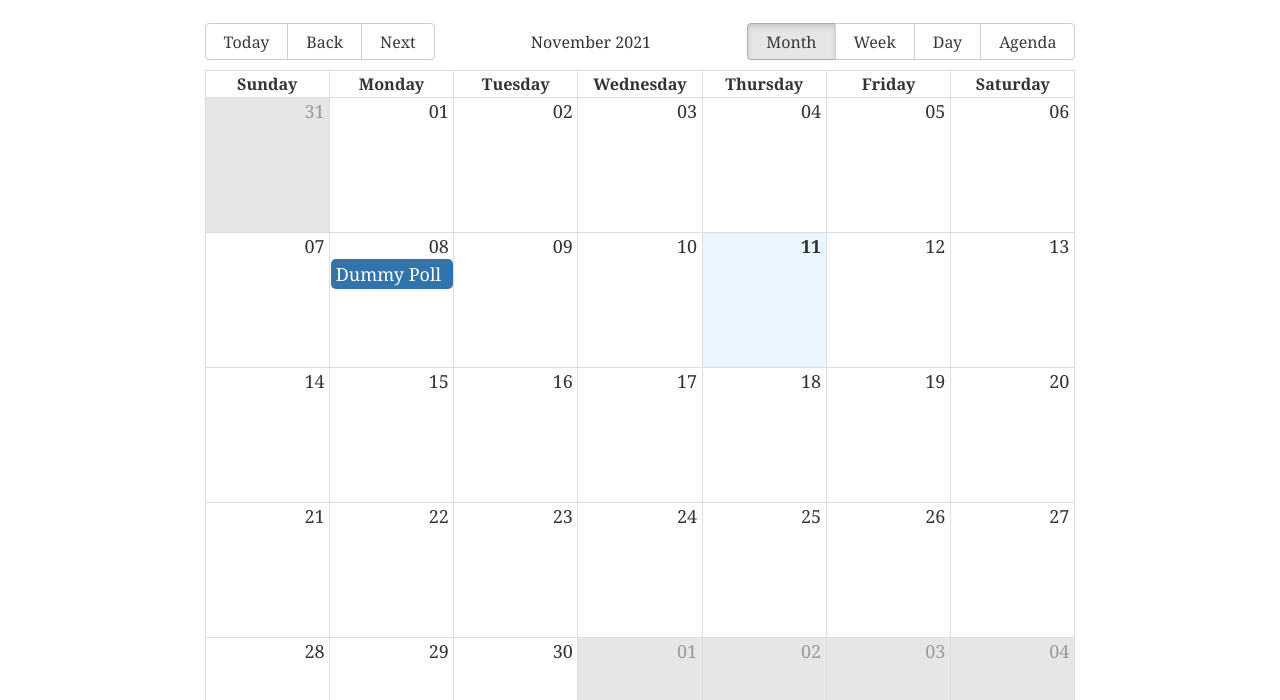
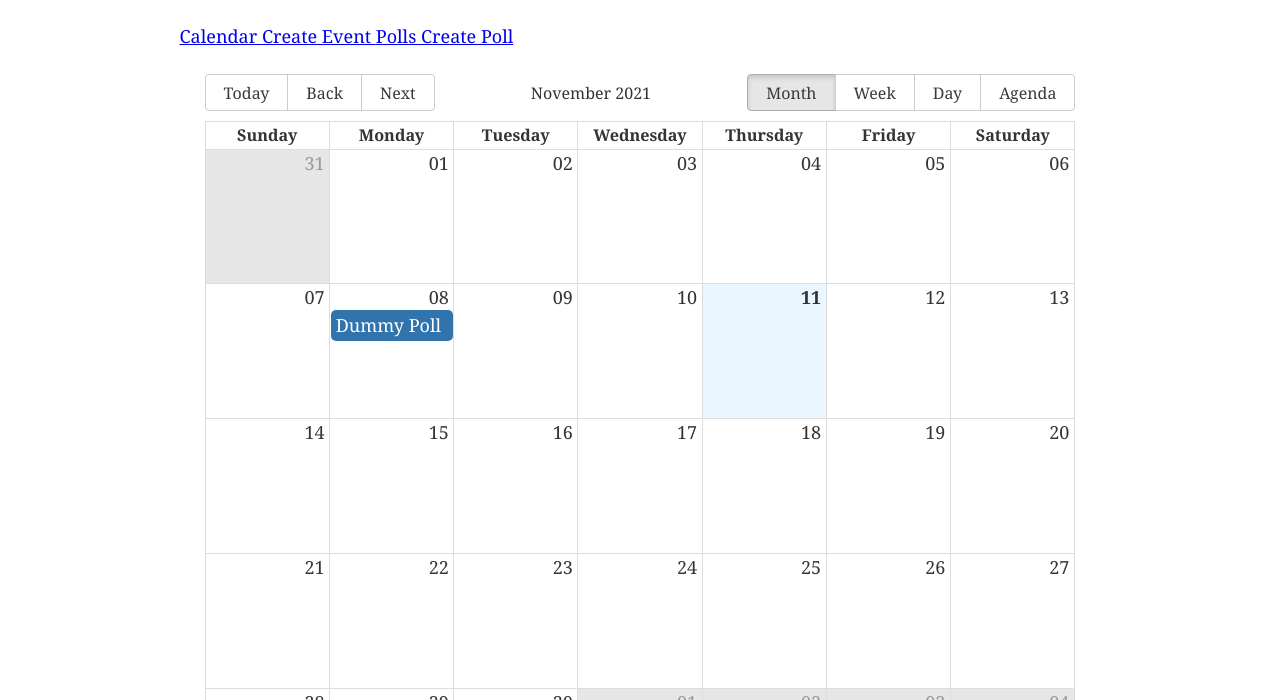
Before and after one commit to Cole-Brooks/seniordesign-lab3, a Gatsby site: page / in a window 1280 px wide. Shown: the part 100-800 px from the top of the page. Built offline with nearby package versions, Linux system fonts and the light colour scheme; Gatsby itself is replaced by a stand-in of ours.

```diff
--- /dev/null
+++ b/src/components/Navbar.js
@@ -0,0 +1,15 @@
+import React from 'react'
+import { Link } from "gatsby"
+
+const Navbar = () => {
+    return (
+        <div>
+            <Link to="/">Calendar </Link>
+            <Link to="/create-event">Create Event </Link>
+            <Link to="/polls">Polls </Link>
+            <Link to="/create-poll">Create Poll</Link>
+        </div>
+    )
+}
+
+export default Navbar
--- /dev/null
+++ b/src/components/cash-calendar.js
@@ -0,0 +1,43 @@
+import React from 'react'
+
+// Calendar import stuff - learned from video BUILD A REACT JS CALENDAR APP - Darwin Tech
+import { Calendar, dateFnsLocalizer } from "react-big-calendar";
+import format from "date-fns/format";
+import parse from "date-fns/parse";
+import startOfWeek from "date-fns/startOfWeek";
+import getDay from "date-fns/getDay";
+import "react-big-calendar/lib/css/react-big-calendar.css";
+import DatePicker from "react-datepicker";
+
+const locales = {
+  "en-US": require("date-fns/locale/en-US")
+}
+
+const localizer = dateFnsLocalizer({
+  format,
+  parse,
+  startOfWeek,
+  getDay,
+  locales
+})
+
+const events = [
+    // Note that these events will eventually come from a database instead of being hardcoded
+  {
+    id: 0,
+    title: "Dummy Poll",
+    allDay: false,
+    start: new Date(2021,10,8,0,0), // not sure why but the month is indexed from zero?
+    end: new Date(2021,10,8,10,0)
+  }
+]
+
+const CashCalendar = () => {
+    return (
+        <div className = "calendar">
+            <Calendar localizer={localizer} events = {events} startAccessor={"start"} endAccessor={"end"} style = {{height:750, margin: "25px"}} />
+        </div>
+    )
+}
+
+export default CashCalendar
--- a/src/pages/index.js
+++ b/src/pages/index.js
@@ -4,46 +4,14 @@
 import { StaticImage } from "gatsby-plugin-image"
 import Layout from "../components/layout"
 import Seo from "../components/seo"
-
-// Calendar import stuff - learned from video BUILD A REACT JS CALENDAR APP - Darwin Tech
-import { Calendar, dateFnsLocalizer } from "react-big-calendar";
-import format from "date-fns/format";
-import parse from "date-fns/parse";
-import startOfWeek from "date-fns/startOfWeek";
-import getDay from "date-fns/getDay";
-import "react-big-calendar/lib/css/react-big-calendar.css";
-import DatePicker from "react-datepicker";
-
-const locales = {
-  "en-US": require("date-fns/locale/en-US")
-}
-
-const localizer = dateFnsLocalizer({
-  format,
-  parse,
-  startOfWeek,
-  getDay,
-  locales
-})
-
-const events = [
-  {
-    id: 0,
-    title: "Dummy Poll",
-    allDay: false,
-    start: new Date(2021,10,8,0,0), // not sure why but the month is indexed from zero?
-    end: new Date(2021,10,8,10,0)
-  }
-]
+import CashCalendar from "../components/cash-calendar"
+import Navbar from "../components/Navbar"
 
 const IndexPage = () => (
   <Layout>
     <Seo title="Home" />
-
-    <div className = "App">
-      <Calendar localizer={localizer} events = {events} startAccessor={"start"} endAccessor={"end"} style = {{height:750, margin: "25px"}} />
-    </div>
-
+    <Navbar />
+    <CashCalendar />
   </Layout>
 )
 
```
Also changed, not shown: src/pages/create-event.js (added, +19 -0 lines), src/pages/create-poll.js (added, +17 -0 lines), src/pages/polls.js (added, +16 -0 lines).
